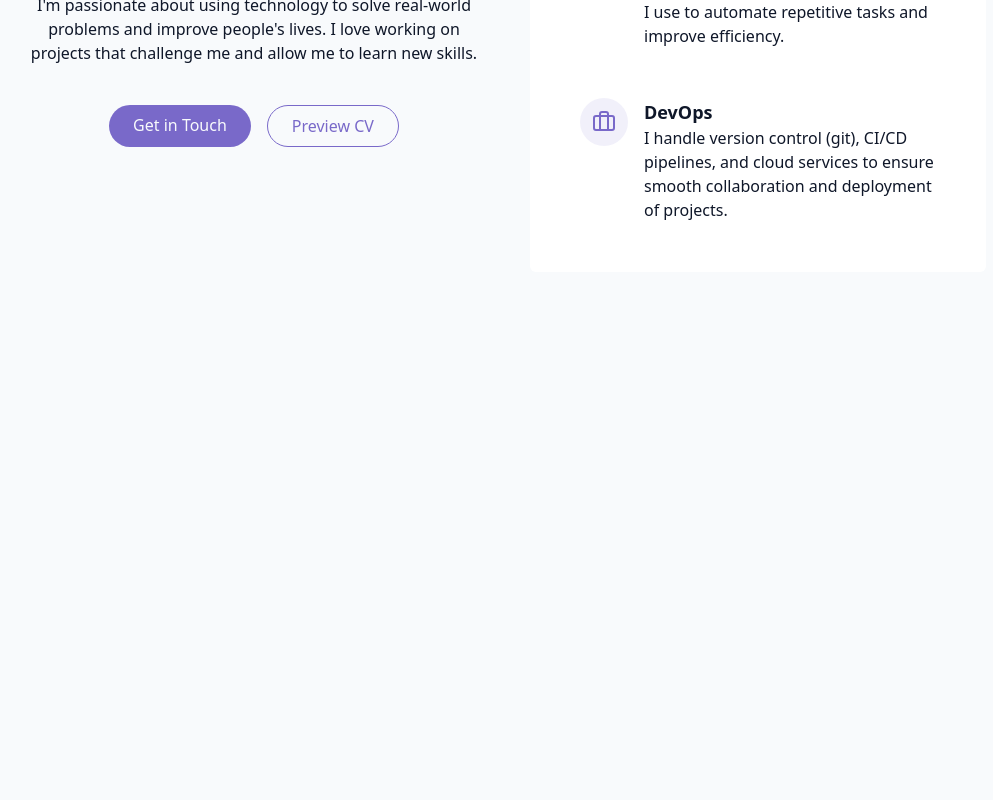
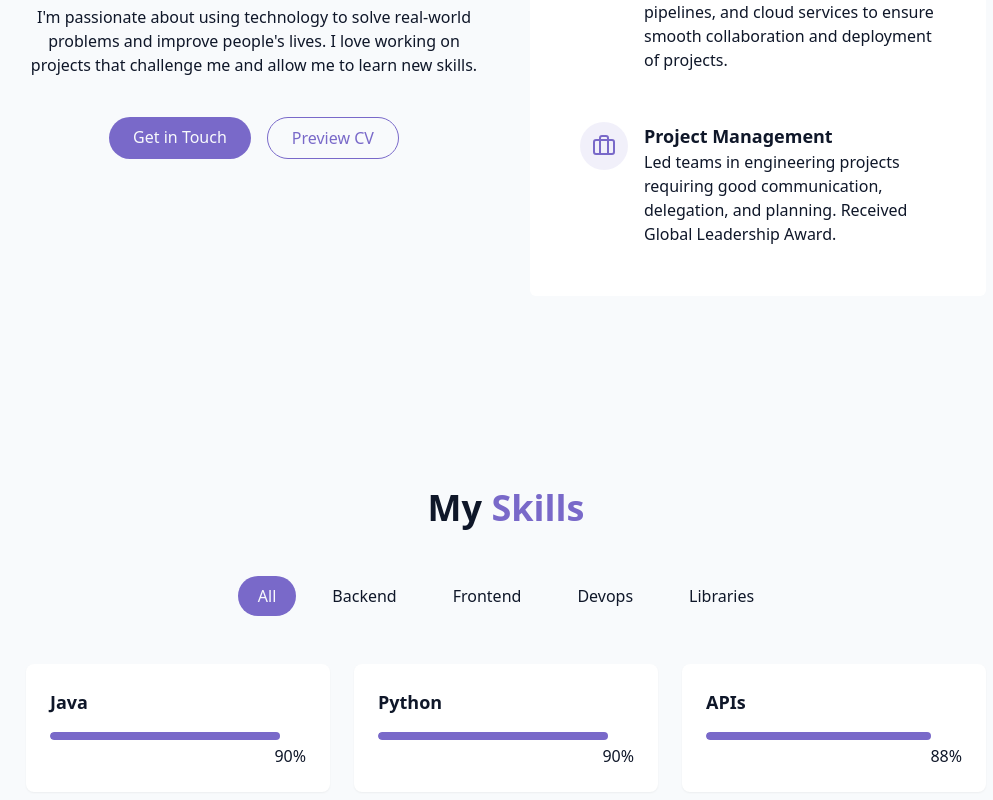
Before and after one commit to RayCostello/portfolio, a React (Vite) app: page / in a window 1280 px wide. Shown: the part 1260-2060 px from the top of the page, without its empty margins (134-1127 px from the left). Before the commit the page ends 1628 px from the top, so only its background shows below. Built offline with nearby package versions, Linux system fonts and the light colour scheme.

Commit message:
added new skills section.

```diff
--- a/src/components/AboutSection.jsx
+++ b/src/components/AboutSection.jsx
@@ -1,4 +1,5 @@
 import { Code, User, Briefcase } from "lucide-react";
+
 export const AboutSection = () => {
     return ( <section id="about" className="py-24 px-4 relative">
         {" "}
@@ -37,10 +38,10 @@ export const AboutSection = () => {
                                 <Code className="h-6 w-6 text-primary" />
                             </div>
                             <div className="text-left">
-                                <h4 className="font-semibold text-lg"> Web Development</h4>
+                                <h4 className="font-semibold text-lg"> Automation</h4>
                                 <p className="tezt-muted-foreground">
-                                    Creating, Handling, and Testing reponsive
-                                    websites and web applications with modern frameworks.
+                                Shell Scripting (bash), Python, and workflow orchestration
+                                are some tools I use to automate repetitive tasks and improve efficiency.
                                 </p>
                             </div>
                         </div>
@@ -51,10 +52,10 @@ export const AboutSection = () => {
                                 <User className="h-6 w-6 text-primary" />
                             </div>
                             <div className="text-left">
-                                <h4 className="font-semibold text-lg"> Automation</h4>
+                                <h4 className="font-semibold text-lg"> DevOps</h4>
                                 <p className="tezt-muted-foreground">
-                                    Shell Scripting (bash), Python, and workflow orchestration
-                                    are some tools I use to automate repetitive tasks and improve efficiency.
+                                    I handle version control (git), CI/CD pipelines, and cloud services
+                                    to ensure smooth collaboration and deployment of projects.
                                 </p>
                             </div>
                         </div>
@@ -65,10 +66,10 @@ export const AboutSection = () => {
                                 <Briefcase className="h-6 w-6 text-primary" />
                             </div>
                             <div className="text-left">
-                                <h4 className="font-semibold text-lg"> DevOps</h4>
+                                <h4 className="font-semibold text-lg"> Project Management</h4>
                                 <p className="tezt-muted-foreground">
-                                    I handle version control (git), CI/CD pipelines, and cloud services
-                                    to ensure smooth collaboration and deployment of projects.
+                                    Led teams in engineering projects requiring good communication,
+                                    delegation, and planning. Received Global Leadership Award.
                                 </p>
                             </div>
                         </div>
--- /dev/null
+++ b/src/components/SkillsSection.jsx
@@ -0,0 +1,85 @@
+import { useState } from "react";
+import { cn } from "@/lib/utils";
+
+
+const skills = [
+
+    {name: "Java", level: 90, category: "backend"},
+    {name: "Python", level: 90, category: "backend"},
+    {name: "APIs", level: 88, category: "backend"},
+    {name: "Bash Scripting", level: 85, category: "backend"},
+    {name: "Embedded Software", level: 65, category: "backend"},
+
+    {name: "JavaScript", level: 78, category: "frontend"},
+    {name: "HTML/CSS", level: 80, category: "frontend"},
+    {name: "React", level: 75, category: "frontend"},
+    {name: "Tailwind CSS", level: 72, category: "frontend"},
+    {name: "Java Swing", level: 70, category: "frontend"},
+
+    {name: "Git/GitHub", level: 90, category: "devops"},
+    {name: "Docker", level: 83, category: "devops"},
+    {name: "Testing/QA", level: 79, category: "devops"},
+    {name: "CI/CD", level: 78, category: "devops"},
+    {name: "Google Cloud", level: 70, category: "devops"},
+
+    {name: "Selenium", level: 78, category: "libraries"},
+    {name: "TensorFlow", level: 75, category: "libraries"},
+    {name: "JUnit", level: 82, category: "libraries"},
+    {name: "SQLite", level: 80, category: "libraries"},
+    {name: "OpenCV", level: 75, category: "libraries"},
+
+]
+
+const categories = ["all", "backend", "frontend", "devops", "libraries"];
+
+export const SkillsSection = () => {
+    const [activeCategory, setActiveCategory] = useState("all");
+
+    const filteredSkills = skills.filter((skill) => activeCategory ==="all" || skill.category === activeCategory);
+
+    return (
+        <section id="skills" className="py-24 px-4 bg-secondry/30">
+            <div className="container mx-auto max-w-5xl">
+                <h2 className="text-3xl md:text-4xl font-bold mb-12 text-center">
+                    My <span className="text-primary">Skills</span>
+                </h2>
+
+                <div className="flex flex-wrap justify-center gap-4 mb-12">
+                    {categories.map((category, key) => (
+                        <button
+                        key={key}
+                        onClick={() => setActiveCategory(category)}
+                        className={cn(
+                            "px-5 py-2 rounded-full transition-colors duration-300 capitalize",
+                            activeCategory === category ? "bg-primary text-primary-foreground" : "bg-secondary/70 text-foreground hover:bd-second"
+                        )}
+                        >
+                            {category}
+                        </button>
+                    ))}
+                </div>
+
+                <div className="grid grid-cols-1 sm:grid-cols-2 lg:grid-cols-3 gap-6">
+                    {filteredSkills.map((skill, key) => (
+                        <div key={key} className="bg-card p-6 rounded-lg shadow-xs card-hover">
+                            <div className="text-left mb-4">
+                                <h3 className="font-semibold text-lg">
+                                    {skill.name}
+                                </h3>
+                            </div>
+                            <div className="w-full bg-secondary/50 h-2 rounded-full overflow-hidden">
+                                <div
+                                    className="bg-primary h-2 rounded-full origin-left animate-[grow_1.5s_ease-out]"
+                                    style={{width: skill.level + "%" }}
+                                />
+                            </div>
+                            <div className="text-right mt-1">
+                                <span className="text-smm text-muted-foreground">{skill.level}%</span>
+                            </div>
+                        </div>
+                    ))}
+                </div>
+            </div>
+        </section>
+    );
+}
--- a/src/pages/Home.jsx
+++ b/src/pages/Home.jsx
@@ -3,6 +3,7 @@ import { ThemeToggle } from "../components/ThemeToggle";
 import { StarBackground } from "@/components/StarBackground";
 import { HeroSection } from "../components/HeroSection";
 import { AboutSection } from "../components/AboutSection";
+import { SkillsSection } from "../components/SkillsSection";
 
 
 
@@ -20,6 +21,7 @@ export const Home = () => {
         <main>
             <HeroSection />
             <AboutSection />
+            <SkillsSection />
         </main>
         {/* Footer */}
 
```
